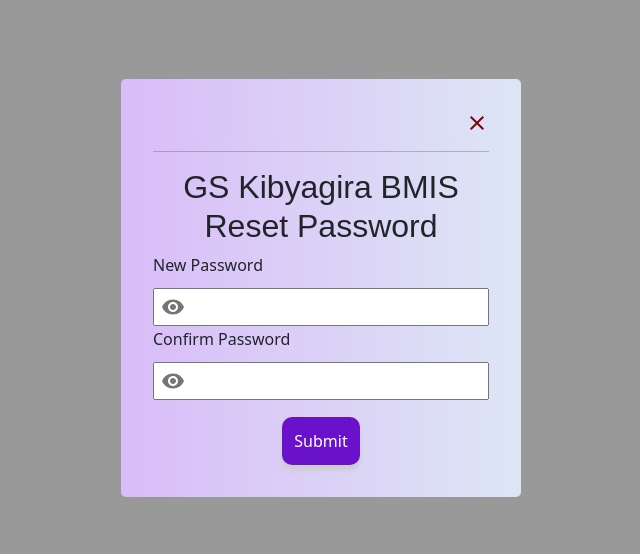
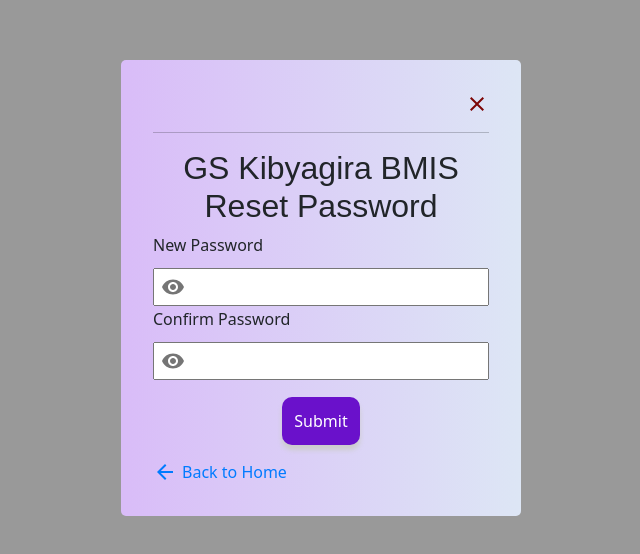
Before and after one commit to furebo/gskibyagira-frontend, a React (Create React App) app in the folder lmisapp/: page /reset-password/1 in a window 1280 px wide. Shown: the part 112-666 px from the top of the page, without its empty margins (319-959 px from the left). Built offline with nearby package versions, Linux system fonts and the light colour scheme; no server answers.

Commit message:
added a back to home button on password reset form

```diff
--- a/lmisapp/src/Compontents/ModelResetPassword/index.css
+++ b/lmisapp/src/Compontents/ModelResetPassword/index.css
@@ -17,3 +17,18 @@
     top: 50%;
     right: 0;
 }
+.back_btn {
+  margin-top: 15px;
+  background-color: transparent;
+  color: #007bff;
+  border: none;
+  font-size: 16px;
+  cursor: pointer;
+  display: flex;
+  align-items: center;
+  transition: color 0.2s ease-in-out;
+}
+
+.back_btn:hover {
+  color: #0056b3;
+}
--- a/lmisapp/src/Compontents/ModelResetPassword/index.js
+++ b/lmisapp/src/Compontents/ModelResetPassword/index.js
@@ -4,6 +4,7 @@ import CloseIcon from '@mui/icons-material/Close';
 import { useParams, useNavigate } from 'react-router-dom';
 import { notify } from '../../Helpers/notify';
 import { Visibility, VisibilityOff } from '@mui/icons-material';
+import ArrowBackIcon from '@mui/icons-material/ArrowBack';
 import { IconButton } from '@mui/material';
 
 function ResetPasswordModel({ closeModel }) {
@@ -115,6 +116,10 @@ const toggleConfirmPasswordVisibility = () =>{
                     </div>
                     {errors && <div className='error'>{errors}</div>}
                     <button disabled = {isLoading} onClick={handleSubmit} className="login_btn" type="submit">{isLoading ? 'Saving...' : 'Submit'}</button>
+                     <button type="button" className="back_btn" onClick={() => navigate('/')}>
+                        <ArrowBackIcon style={{ verticalAlign: 'middle', marginRight: '5px' }} />
+                         Back to Home
+                      </button>
                 </form>
             </div>
         </div>
```
